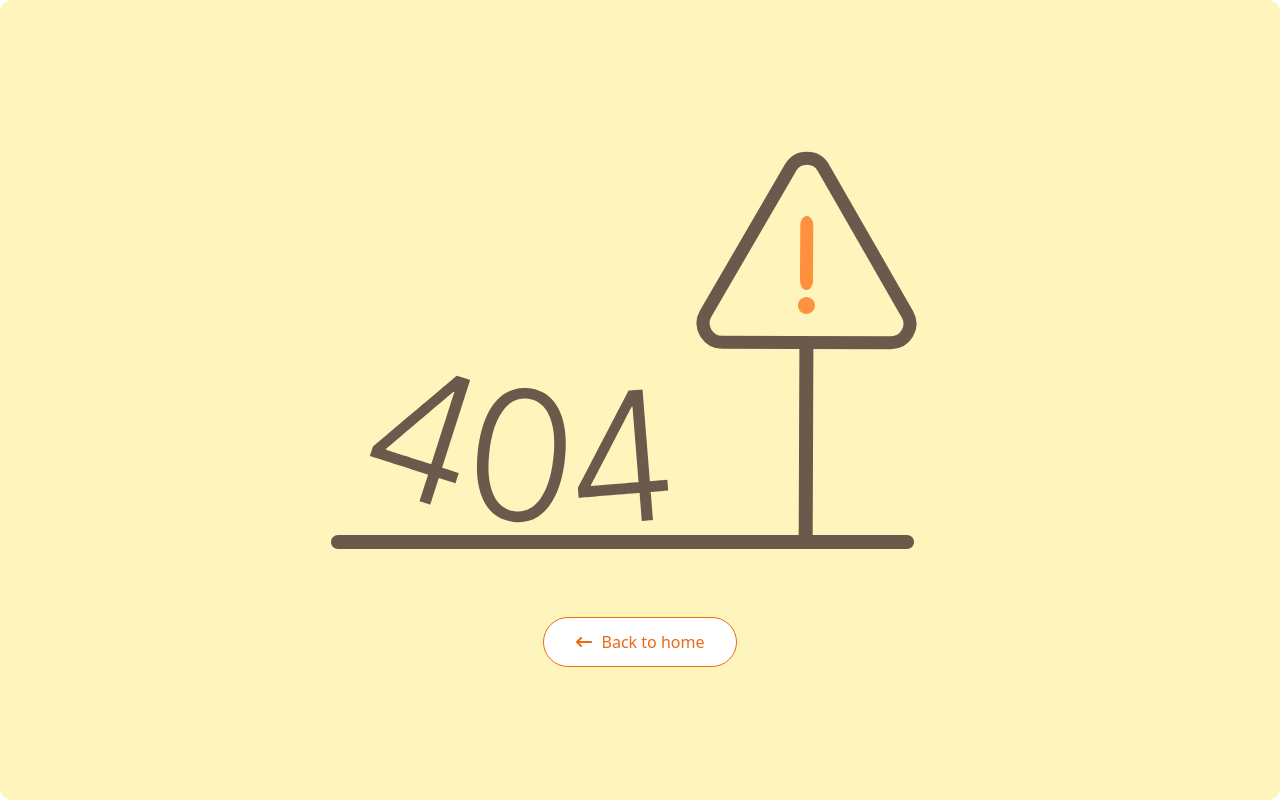
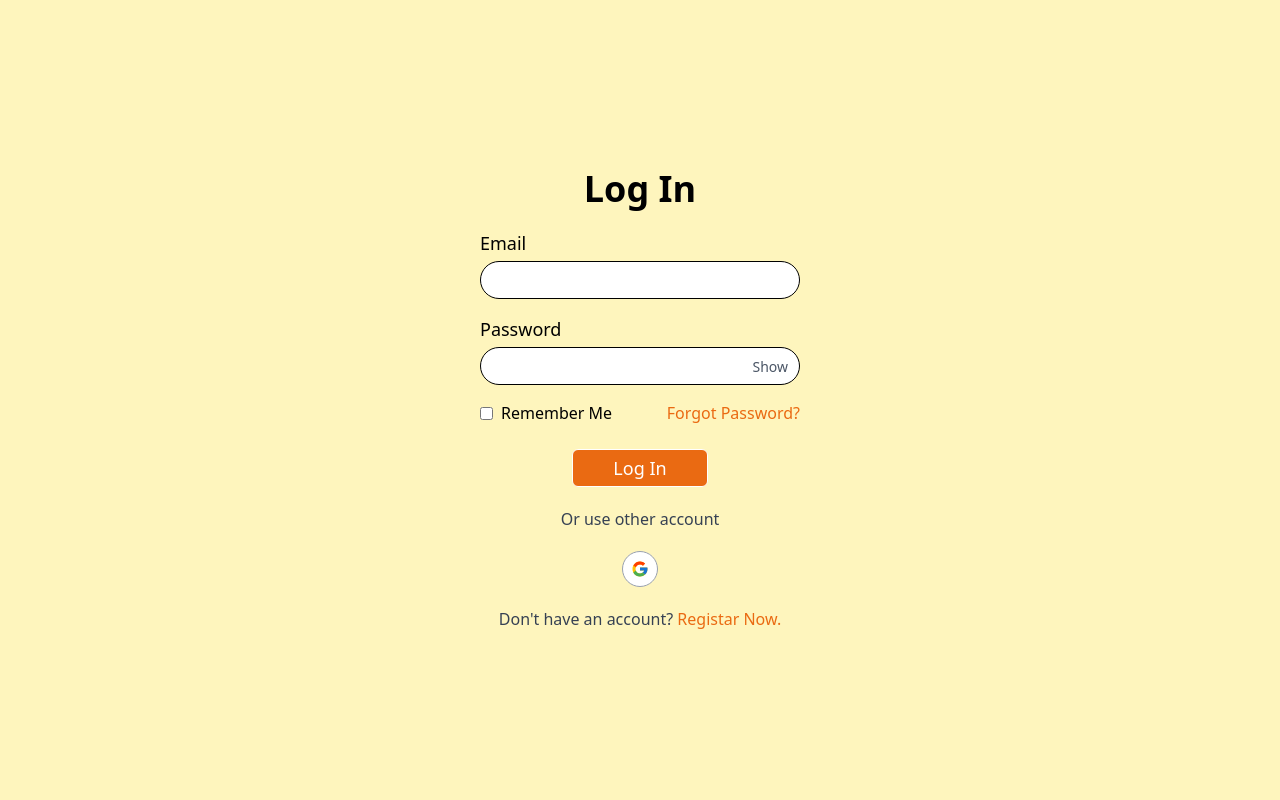
Before and after one commit to jabirstain3/the_bachalors, a React (Vite) app: page /login in a window 1280 px wide. Built offline with nearby package versions, Linux system fonts and the light colour scheme.

Commit message:
login page design

```diff
--- a/src/index.css
+++ b/src/index.css
@@ -13,8 +13,15 @@
     background-color: #e8640c0e;
 }
 
+.secondery_bg {
+    background-color: #fef5bd;
+}
+
 .textcolor {
     color: #ea6a12;
+}
+.textcolor:hover {
+    color: #d35f10;
 }
 
 .btn_bg {
--- /dev/null
+++ b/src/pages/logInPage/LogInPage.jsx
@@ -0,0 +1,74 @@
+import { NavLink, useLocation } from "react-router-dom";
+import { FcGoogle } from "react-icons/fc";
+import { useState } from "react";
+
+
+const LogInPage = () => {
+    const [show, setShow] = useState(false)
+    const location = useLocation();
+
+    document.title = "Log in to The Bachalors";
+    const dest = location.state || "/";
+    // console.log(dest);
+
+
+    const handelLogInWithEmail = (e) =>{
+
+        e.preventDefault();
+        // console.log(e);
+
+        const email = e.target.email.value;
+        const password = e.target.password.value;
+        console.log(email, password);
+
+    }
+
+    const handelLogInWithGoogle = () => {
+
+    }
+
+    return (
+        <div className="mx-auto flex items-center secondery_bg justify-center h-screen ">
+            <div className="py-10 md:py-20 px-20 md:px-32 grid gap-5 rounded-xl">
+                <h1 className="text-4xl text-center font-bold text-black">Log In</h1>
+
+                <form className="grid gap-4 w-80 mx-auto" onSubmit={handelLogInWithEmail}>
+                    <label className="text-lg font-medium">
+                        Email
+                        <input className="border bg-white w-full text-base font-normal rounded-full mt-1 px-4 py-1.5" type="email" name="email" required />
+                    </label>
+
+                    <lable className="relative text-lg font-medium">
+                        Password
+                        <input className="border bg-white w-full text-base font-normal  rounded-full mt-1 px-4 py-1.5"  type={show ? 'text' : 'password'} name="password" required />
+                        <span className='absolute top-10.5 right-3 cursor-default text-sm font-normal text-gray-600' onClick={() => setShow(!show)}>{ show ? "Hide" : "Show"}</span>
+                    </lable>
+
+                    <div className="flex items-center justify-between text-base font-medium">
+                        <div className="flex gap-2 items-center">
+                            <input type="checkbox" name="itsMe" id="itsMe" />
+                            <p htmlFor="itsMe">Remember Me</p>
+                        </div>
+                        <lable><span className="text-left textcolor">Forgot Password?</span></lable>
+                    </div>
+
+                    <input className="w-fit border rounded-md btn_bg px-10 py-1 mt-2 mx-auto text-lg font-medium text-white" type="submit" value={"Log In"} />
+                </form>
+
+                <p className="text-center text-gray-700">Or use other account</p>
+
+                <div className="flex justify-center items-center gap-5">
+                    <button className="bg-white border border-gray-400 rounded-full  p-2" onClick={handelLogInWithGoogle}>
+                        <FcGoogle className="text-lg" />
+                    </button>
+                </div>
+                <p className="text-center text-gray-700">Don't have an account? <NavLink state={dest} className={'textcolor font-medium'} to={'/registration'} >Registar Now.</NavLink></p>
+            </div>
+            <div className="hidden">
+
+            </div>
+        </div>
+    );
+};
+
+export default LogInPage;
--- a/src/router/Router.jsx
+++ b/src/router/Router.jsx
@@ -2,6 +2,7 @@ import { createBrowserRouter } from "react-router-dom";
 import App from "../App.jsx";
 import HomeLayout from "../layouts/homeLayout/HomeLayout.jsx";
 import ErrorPage from "../pages/errorPage/ErrorPage.jsx";
+import LogInPage from "../pages/logInPage/LogInPage.jsx";
 
 const router = createBrowserRouter([
     {
@@ -18,6 +19,11 @@ const router = createBrowserRouter([
         path: "*",
         element: <ErrorPage />,
     },
+    {
+        path: "login",
+        element: <LogInPage />,
+    },
+
 ])
 
 export default router;
```
